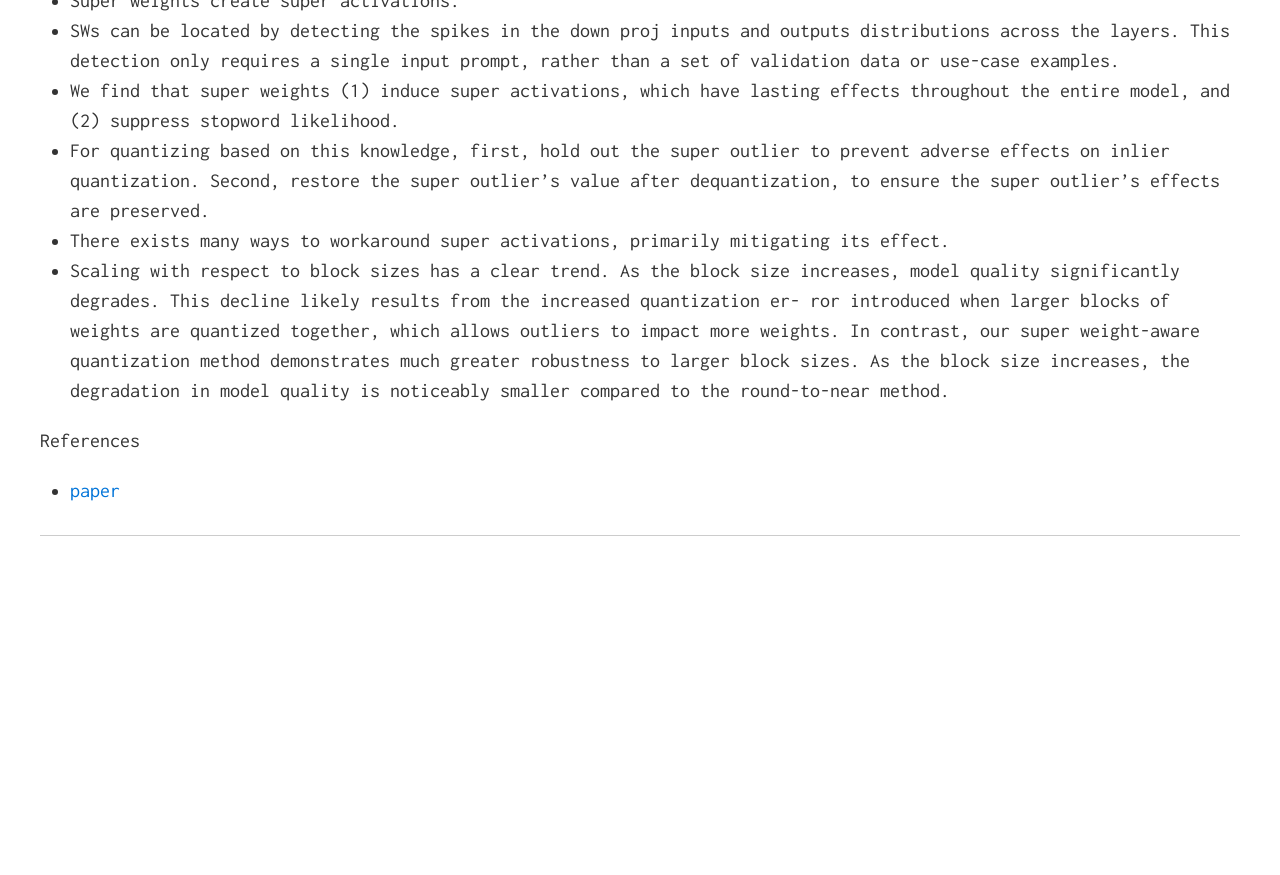
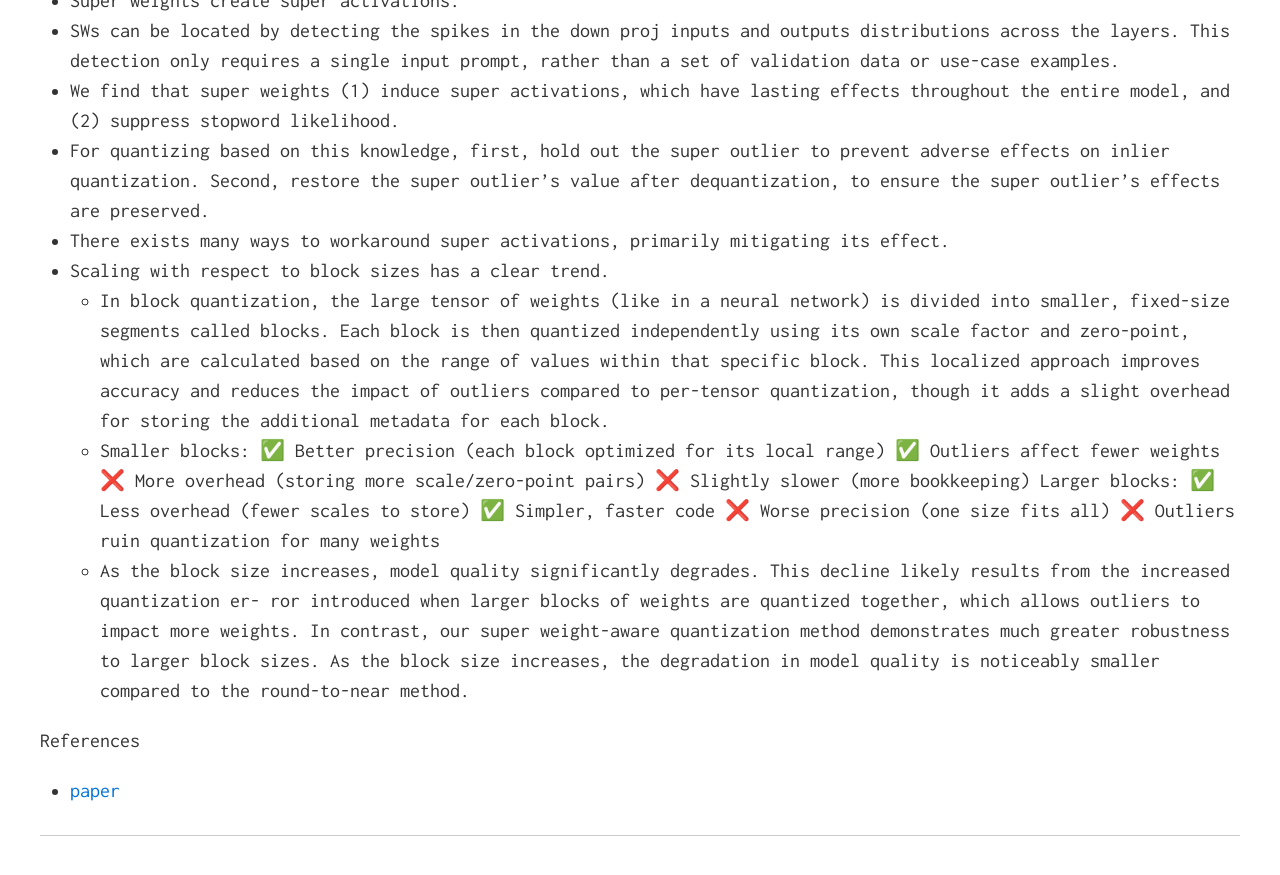
Before and after one commit to divyanshk/Papers-Blogs, a Jekyll site: the page built from index.md, in a window 1280 px wide and 900 px high, scrolled down 30086 px. Shown: the top 875 px of the window. Built offline with Jekyll 4.4.1, drawn with Linux system fonts in a browser that asks for light colours; formulas are drawn with MathJax 3; before the commit the page ends 30723 px from its top, so only the background shows below that.

Commit message:
add line on block sizes in quantization

```diff
--- a/index.md
+++ b/index.md
@@ -732,7 +732,19 @@ References
 * We find that super weights (1) induce super activations, which have lasting effects throughout the entire model, and (2) suppress stopword likelihood.
 * For quantizing based on this knowledge, first, hold out the super outlier to prevent adverse effects on inlier quantization. Second, restore the super outlier’s value after dequantization, to ensure the super outlier’s effects are preserved.
 * There exists many ways to workaround super activations, primarily mitigating its effect.
-* Scaling with respect to block sizes has a clear trend. As the block size increases, model quality significantly degrades. This decline likely results from the increased quantization er- ror introduced when larger blocks of weights are quantized together, which allows outliers to impact more weights. In contrast, our super weight-aware quantization method demonstrates much greater robustness to larger block sizes. As the block size increases, the degradation in model quality is noticeably smaller compared to the round-to-near method.
+* Scaling with respect to block sizes has a clear trend.
+    * In block quantization, the large tensor of weights (like in a neural network) is divided into smaller, fixed-size segments called blocks. Each block is then quantized independently using its own scale factor and zero-point, which are calculated based on the range of values within that specific block. This localized approach improves accuracy and reduces the impact of outliers compared to per-tensor quantization, though it adds a slight overhead for storing the additional metadata for each block.
+    * Smaller blocks:
+      ✅ Better precision (each block optimized for its local range)
+      ✅ Outliers affect fewer weights
+      ❌ More overhead (storing more scale/zero-point pairs)
+      ❌ Slightly slower (more bookkeeping)
+      Larger blocks:
+      ✅ Less overhead (fewer scales to store)
+      ✅ Simpler, faster code
+      ❌ Worse precision (one size fits all)
+      ❌ Outliers ruin quantization for many weights
+    * As the block size increases, model quality significantly degrades. This decline likely results from the increased quantization er- ror introduced when larger blocks of weights are quantized together, which allows outliers to impact more weights. In contrast, our super weight-aware quantization method demonstrates much greater robustness to larger block sizes. As the block size increases, the degradation in model quality is noticeably smaller compared to the round-to-near method.
 
 References
 * [paper](https://arxiv.org/abs/2503.16219)
```
